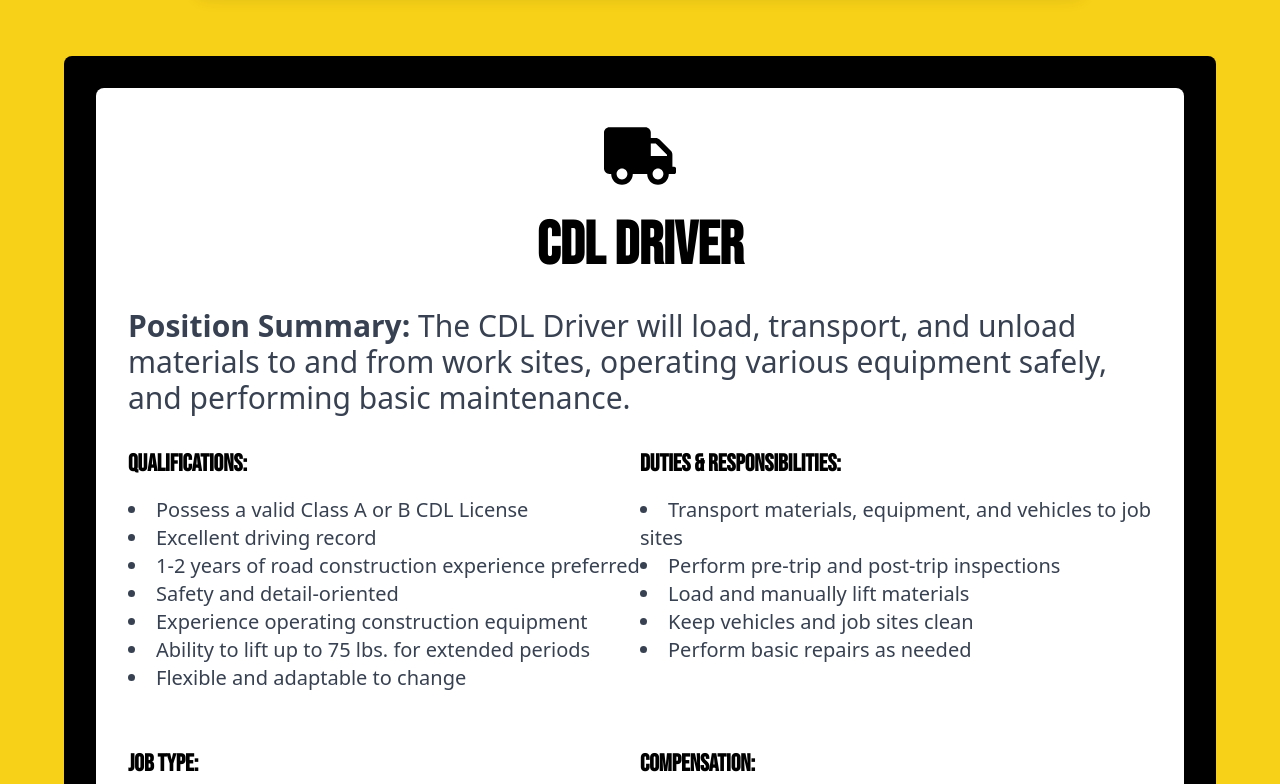
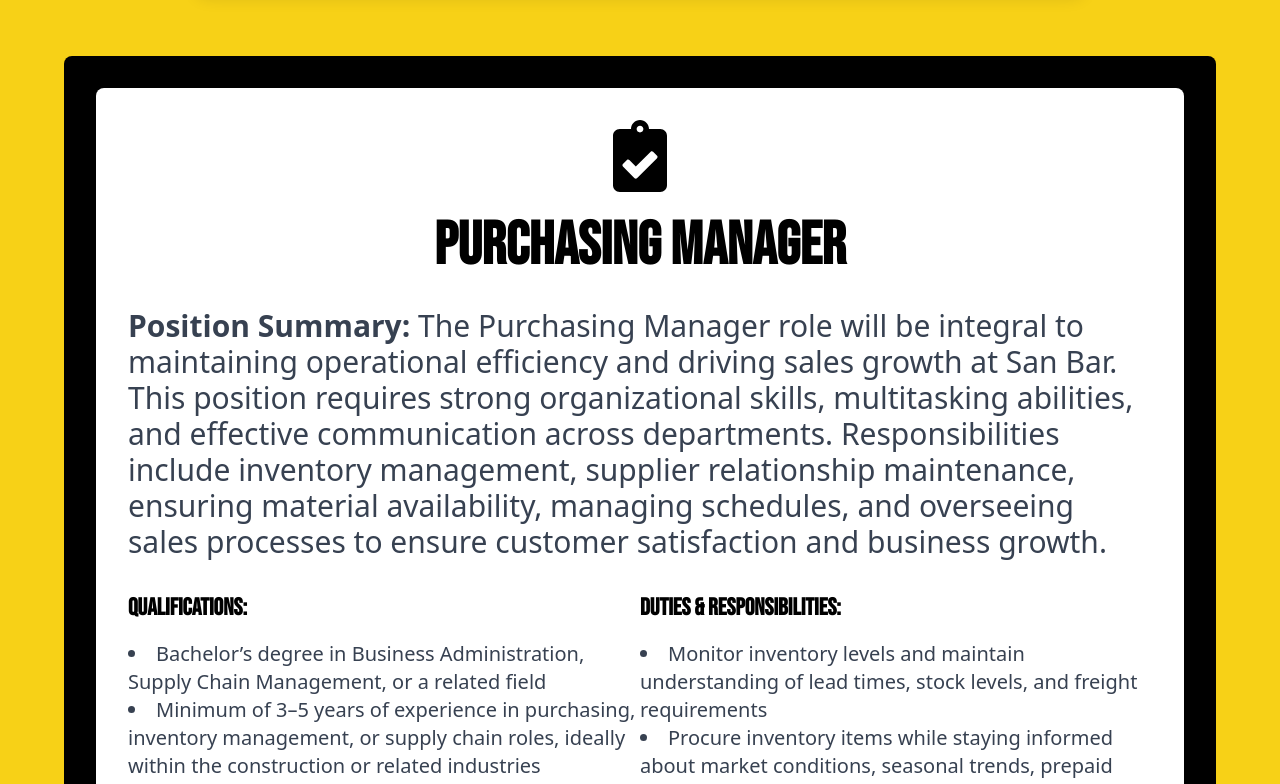
Before and after one commit to JoedyMcconn/SANBARCC, a Next.js app in the folder frontend/: page /job-opportunities in a window 1280 px wide. Shown: the part 940-1724 px from the top of the page. Built offline with nearby package versions, Linux system fonts and the light colour scheme.

Commit message:
Re-posting Purchasing Manager position

```diff
--- a/frontend/src/app/job-application/page.tsx
+++ b/frontend/src/app/job-application/page.tsx
@@ -199,9 +199,9 @@ export default function JobApplicationForm() {
                     {/*    <input type="checkbox" name="position" value="Striper Operator" className="mr-2"/> Striper*/}
                     {/*    Operator*/}
                     {/*</label>*/}
-                    {/*<label className="flex items-center">*/}
-                    {/*    <input type="checkbox" name="position" value="Purchasing Manager" className="mr-2"/> Purchasing Manager*/}
-                    {/*</label>*/}
+                    <label className="flex items-center">
+                        <input type="checkbox" name="position" value="Purchasing Manager" className="mr-2"/> Purchasing Manager
+                    </label>
                     <label className="flex items-center">
                         <input type="checkbox" name="position" value="Truck Driver" className="mr-2"/> CDL Truck Driver
                     </label>
--- a/frontend/src/app/job-opportunities/page.tsx
+++ b/frontend/src/app/job-opportunities/page.tsx
@@ -120,36 +120,36 @@ export default function JobOpportunities() {
 
 
 
-            {/*<JobPosition*/}
-            {/*    title="Purchasing Manager"*/}
-            {/*    icon={<FaClipboardCheck />}*/}
-            {/*    summary="The Purchasing Manager role will be integral to maintaining operational efficiency and driving sales growth at San Bar. This position requires strong organizational skills, multitasking abilities, and effective communication across departments. Responsibilities include inventory management, supplier relationship maintenance, ensuring material availability, managing schedules, and overseeing sales processes to ensure customer satisfaction and business growth."*/}
-            {/*    qualifications={[*/}
-            {/*        "Bachelor’s degree in Business Administration, Supply Chain Management, or a related field",*/}
-            {/*        "Minimum of 3–5 years of experience in purchasing, inventory management, or supply chain roles, ideally within the construction or related industries",*/}
-            {/*        "Proven track record in procurement, supplier negotiation, and inventory control",*/}
-            {/*        "Strong proficiency in Microsoft Office Suite (Excel, Word, PowerPoint), particularly Excel for managing data and analyzing trends",*/}
-            {/*        "Exceptional ability to prioritize tasks, manage time effectively, and handle multiple projects simultaneously",*/}
-            {/*        "Strong verbal and written communication skills with the ability to interact effectively with internal teams, suppliers, and customers",*/}
-            {/*        "Ability to adapt to changing market conditions, evolving customer needs, and shifts in company priorities"*/}
-            {/*    ]}*/}
-            {/*    responsibilities={[*/}
-            {/*        "Monitor inventory levels and maintain understanding of lead times, stock levels, and freight requirements",*/}
-            {/*        "Procure inventory items while staying informed about market conditions, seasonal trends, prepaid shipment needs, and stock requirements",*/}
-            {/*        "Source new products to enhance company sales",*/}
-            {/*        "Coordinate with Operations to combine purchases for optimized freight costs and pricing advantages",*/}
-            {/*        "Build and maintain strong relationships with current suppliers and establish new ones",*/}
-            {/*        "Ensure accurate costing and tracking of all inventory items",*/}
-            {/*        "Coordinate inventory audits and provide finalized inventory data for auditors",*/}
-            {/*        "Oversee the Inside Sales Associate/Sales Administration Assistant to ensure excellent customer service",*/}
-            {/*        "Promote San Bar’s products and services to generate increased sales",*/}
-            {/*        "Build and maintain strong customer relationships, ensuring satisfaction and repeat business",*/}
-            {/*        "Source products to fulfill customer needs and manage timely, effective delivery"*/}
-            {/*    ]}*/}
-            {/*    jobType="Full-time"*/}
-            {/*    compensation="Negotiable"*/}
-            {/*    benefits="Medical, Dental and Vision Insurance, HRA, Supplemental Insurance, Holiday Pay, HWA, 401K, Vacation Leave"*/}
-            {/*/>*/}
+            <JobPosition
+                title="Purchasing Manager"
+                icon={<FaClipboardCheck />}
+                summary="The Purchasing Manager role will be integral to maintaining operational efficiency and driving sales growth at San Bar. This position requires strong organizational skills, multitasking abilities, and effective communication across departments. Responsibilities include inventory management, supplier relationship maintenance, ensuring material availability, managing schedules, and overseeing sales processes to ensure customer satisfaction and business growth."
+                qualifications={[
+                    "Bachelor’s degree in Business Administration, Supply Chain Management, or a related field",
+                    "Minimum of 3–5 years of experience in purchasing, inventory management, or supply chain roles, ideally within the construction or related industries",
+                    "Proven track record in procurement, supplier negotiation, and inventory control",
+                    "Strong proficiency in Microsoft Office Suite (Excel, Word, PowerPoint), particularly Excel for managing data and analyzing trends",
+                    "Exceptional ability to prioritize tasks, manage time effectively, and handle multiple projects simultaneously",
+                    "Strong verbal and written communication skills with the ability to interact effectively with internal teams, suppliers, and customers",
+                    "Ability to adapt to changing market conditions, evolving customer needs, and shifts in company priorities"
+                ]}
+                responsibilities={[
+                    "Monitor inventory levels and maintain understanding of lead times, stock levels, and freight requirements",
+                    "Procure inventory items while staying informed about market conditions, seasonal trends, prepaid shipment needs, and stock requirements",
+                    "Source new products to enhance company sales",
+                    "Coordinate with Operations to combine purchases for optimized freight costs and pricing advantages",
+                    "Build and maintain strong relationships with current suppliers and establish new ones",
+                    "Ensure accurate costing and tracking of all inventory items",
+                    "Coordinate inventory audits and provide finalized inventory data for auditors",
+                    "Oversee the Inside Sales Associate/Sales Administration Assistant to ensure excellent customer service",
+                    "Promote San Bar’s products and services to generate increased sales",
+                    "Build and maintain strong customer relationships, ensuring satisfaction and repeat business",
+                    "Source products to fulfill customer needs and manage timely, effective delivery"
+                ]}
+                jobType="Full-time"
+                compensation="Negotiable"
+                benefits="Medical, Dental and Vision Insurance, HRA, Supplemental Insurance, Holiday Pay, HWA, 401K, Vacation Leave"
+            />
 
 
             {/*<JobPosition*/}
```
